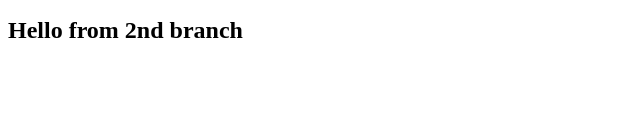
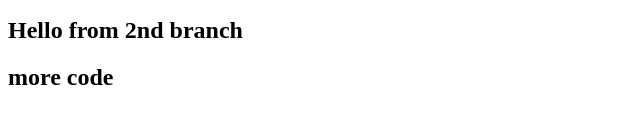
Before and after one commit to Pranto1806019/my-first-website, a plain HTML site: page index.html in a window 1280 px wide. Shown: the part 536-660 px from the top of the page, without its empty margins (0-640 px from the left). Drawn offline with Linux system fonts and the light colour scheme.

Commit message:
more code

```diff
--- a/index.html
+++ b/index.html
@@ -14,5 +14,6 @@
     <img src="images/service-1.jpg" alt="service1">
     <h2>Here it is 2nd branch</h2>
     <h2>Hello from 2nd branch</h2>
+    <h2>more code</h2>
 </body>
 </html>
```
